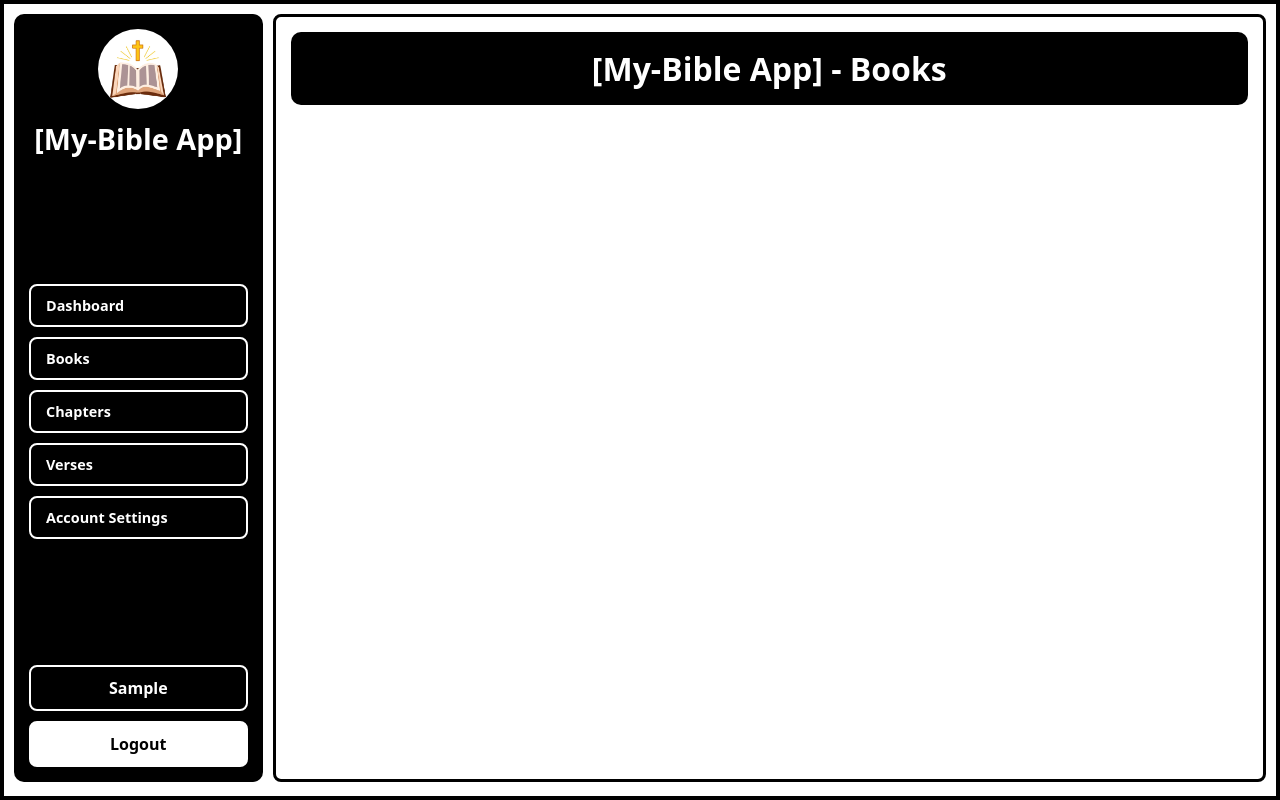
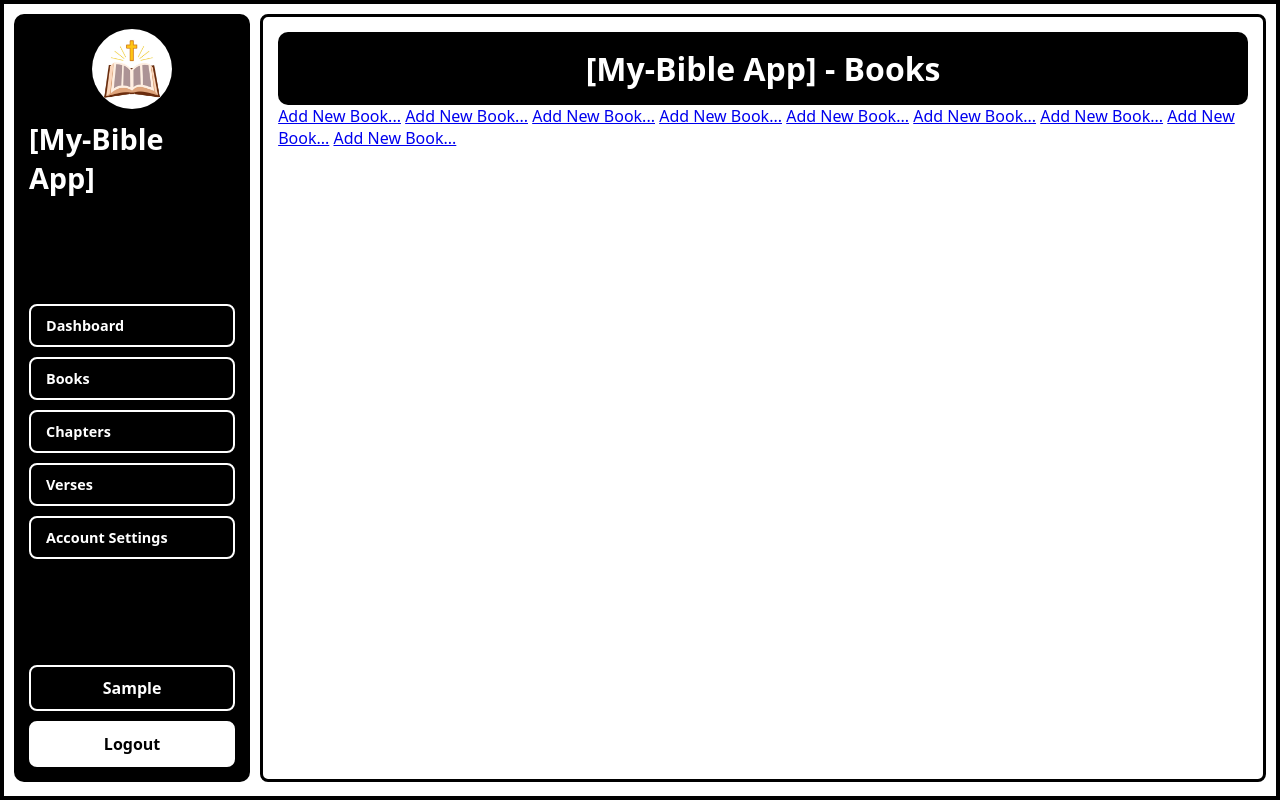
Before and after one commit to Nsoro-Allan/My-Bible-App, a PHP site: page /admin/books.php in a window 1280 px wide. Run offline with PHP 8.4, Linux system fonts and the light colour scheme; the visitor is signed in with stand-in values (Sample User, id 1).

Commit message:
changes made....

```diff
--- a/admin/books.php
+++ b/admin/books.php
@@ -29,6 +29,19 @@ include("connection.php");
             </div>
 
             <div class="content">
+
+                <div class="buttons">
+                    <a href="#">Add New Book...</a>
+                    <a href="#">Add New Book...</a>
+                    <a href="#">Add New Book...</a>
+                    <a href="#">Add New Book...</a>
+                    <a href="#">Add New Book...</a>
+                    <a href="#">Add New Book...</a>
+                    <a href="#">Add New Book...</a>
+                    <a href="#">Add New Book...</a>
+                    <a href="#">Add New Book...</a>
+                </div>
+
             </div>
 
         </div>
--- a/admin/style.css
+++ b/admin/style.css
@@ -165,7 +165,7 @@ body{
 }
 
 .sidebar{
-    width: 20%;
+    width: 19%;
     height: 96dvh;
     padding: 15px;
     border-radius: 10px;
@@ -266,7 +266,7 @@ body{
 }
 
 .container{
-    width: 80%;
+    width: 81%;
     height: 100dvh;
     display: flex;
     flex-direction: column;
```
